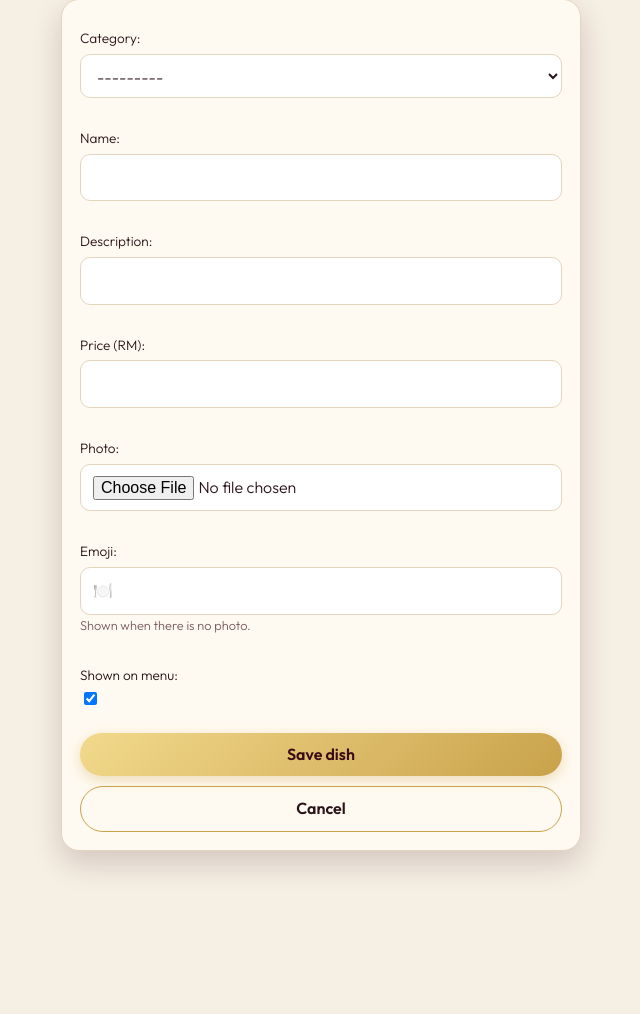
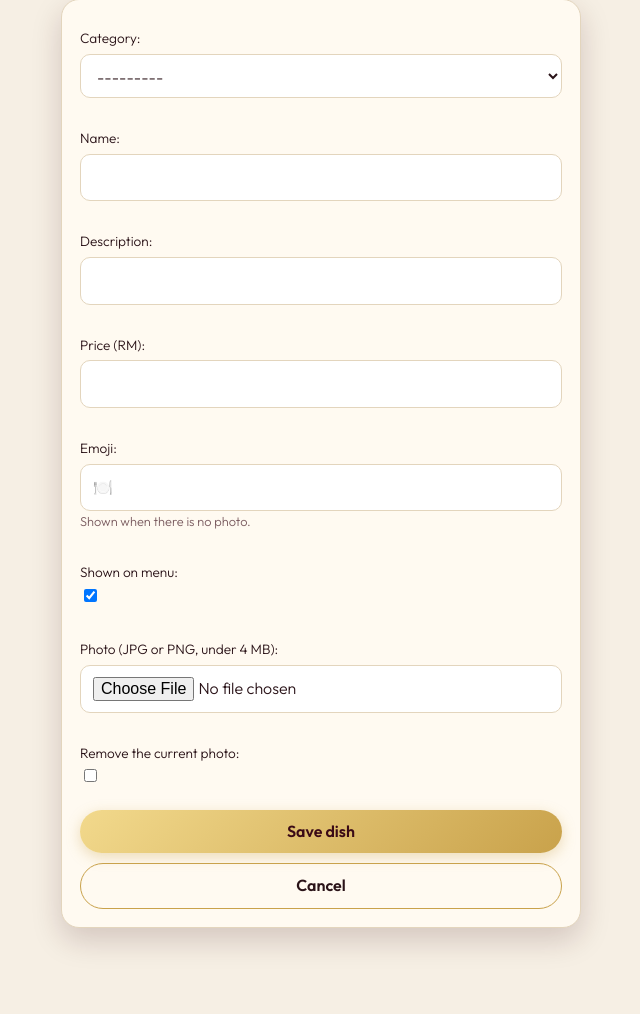
Before and after one commit to ivanchai1997/restaurant_ordering_system, a Django app: page /owner/dishes/new/ in a window 1280 px wide. Shown: the part 151-1165 px from the top of the page, without its empty margins (319-959 px from the left). Before the commit the page ends 1023 px from the top, so only its background shows below. Run offline with Django 5.2, Linux system fonts and the light colour scheme; the visitor is signed in with stand-in values (Sample User, id 1); data that the repository does not hold is empty; some libraries are stand-ins or nearby versions.

Commit message:
Store dish photos in the database

```diff
--- a/restaurant/admin.py
+++ b/restaurant/admin.py
@@ -18,6 +18,7 @@ class DishAdmin(admin.ModelAdmin):
     list_display = ("name", "category", "price", "is_available")
     list_filter = ("category", "is_available")
     search_fields = ("name",)
+    exclude = ("photo",)
 
 
 @admin.register(Table)
--- a/restaurant/forms.py
+++ b/restaurant/forms.py
@@ -12,9 +12,23 @@ class RegisterForm(UserCreationForm):
 
 
 class DishForm(forms.ModelForm):
+    new_photo = forms.ImageField(required=False, label="Photo (JPG or PNG, under 4 MB)")
+    remove_photo = forms.BooleanField(required=False, label="Remove the current photo")
+
     class Meta:
         model = Dish
-        fields = ["category", "name", "description", "price", "photo", "emoji", "is_available"]
+        fields = ["category", "name", "description", "price", "emoji", "is_available"]
+
+    def save(self, commit=True):
+        dish = super().save(commit=False)
+        upload = self.cleaned_data.get("new_photo")
+        if upload:
+            dish.set_photo(upload)
+        elif self.cleaned_data.get("remove_photo"):
+            dish.clear_photo()
+        if commit:
+            dish.save()
+        return dish
 
 
 class CustomerAuthForm(AuthenticationForm):
--- a/restaurant/models.py
+++ b/restaurant/models.py
@@ -1,5 +1,8 @@
+from io import BytesIO
+
 from django.conf import settings
 from django.db import models
+from django.urls import reverse
 
 
 class Category(models.Model):
@@ -14,14 +17,25 @@ class Category(models.Model):
         return self.name
 
 
+class DishManager(models.Manager):
+    """Never load the photo bytes unless they are asked for, so menu pages stay fast."""
+
+    def get_queryset(self):
+        return super().get_queryset().defer("photo_data")
+
+
 class Dish(models.Model):
     category = models.ForeignKey(Category, related_name="dishes", on_delete=models.PROTECT)
     name = models.CharField(max_length=100)
     description = models.CharField(max_length=250, blank=True)
     price = models.DecimalField("Price (RM)", max_digits=8, decimal_places=2)
-    photo = models.ImageField(upload_to="dishes/", blank=True, null=True)
+    photo = models.ImageField(upload_to="dishes/", blank=True, null=True)  # old field, no longer used
+    photo_data = models.BinaryField(null=True, blank=True, editable=False)  # photo is stored in the database
+    photo_version = models.PositiveIntegerField(default=0, editable=False)  # 0 means no photo
     emoji = models.CharField(max_length=8, blank=True, default="🍽️", help_text="Shown when there is no photo.")
     is_available = models.BooleanField("Shown on menu", default=True)
+
+    objects = DishManager()
 
     class Meta:
         ordering = ["category__position", "name"]
@@ -29,6 +43,34 @@ class Dish(models.Model):
 
     def __str__(self):
         return self.name
+
+    @property
+    def photo_url(self):
+        if not self.photo_version:
+            return ""
+        return f"{reverse('dish_photo', args=[self.pk])}?v={self.photo_version}"
+
+    def set_photo(self, file):
+        """Shrink the upload to a web-sized JPEG and keep it in the database (Vercel has no writable disk)."""
+        from PIL import Image, ImageOps
+
+        img = ImageOps.exif_transpose(Image.open(file))
+        if img.mode in ("RGBA", "LA", "P"):
+            img = img.convert("RGBA")
+            flat = Image.new("RGB", img.size, "white")
+            flat.paste(img, mask=img.getchannel("A"))
+            img = flat
+        else:
+            img = img.convert("RGB")
+        img.thumbnail((900, 900))
+        buffer = BytesIO()
+        img.save(buffer, "JPEG", quality=80, optimize=True)
+        self.photo_data = buffer.getvalue()
+        self.photo_version += 1
+
+    def clear_photo(self):
+        self.photo_data = None
+        self.photo_version = 0
 
 
 class Table(models.Model):
--- a/restaurant/templates/restaurant/cart.html
+++ b/restaurant/templates/restaurant/cart.html
@@ -6,7 +6,7 @@
 <div class="panel">
   {% for l in lines %}
   <div class="it">
-    <span class="em">{% if l.dish.photo %}<img src="{{ l.dish.photo.url }}" alt="">{% else %}{{ l.dish.emoji }}{% endif %}</span>
+    <span class="em">{% if l.dish.photo_url %}<img src="{{ l.dish.photo_url }}" alt="">{% else %}{{ l.dish.emoji }}{% endif %}</span>
     <b>{{ l.dish.name }}<br><small>RM {{ l.dish.price|floatformat:2 }}</small></b>
     <div class="qty">
       <form method="post" action="{% url 'cart_change' l.dish.id 'dec' %}">{% csrf_token %}<button aria-label="Less">−</button></form>
--- a/restaurant/templates/restaurant/menu.html
+++ b/restaurant/templates/restaurant/menu.html
@@ -18,7 +18,7 @@
 <div class="grid">
   {% for d in dishes %}
   <article class="card">
-    <div class="pic">{% if d.photo %}<img src="{{ d.photo.url }}" alt="{{ d.name }}" loading="lazy">{% else %}{{ d.emoji }}{% endif %}</div>
+    <div class="pic">{% if d.photo_url %}<img src="{{ d.photo_url }}" alt="{{ d.name }}" loading="lazy">{% else %}{{ d.emoji }}{% endif %}</div>
     <div class="cb">
       <h3>{{ d.name }}</h3><p>{{ d.description }}</p>
       <div class="row"><span class="price">RM {{ d.price|floatformat:2 }}</span>
--- a/restaurant/templates/restaurant/owner/dish_form.html
+++ b/restaurant/templates/restaurant/owner/dish_form.html
@@ -4,7 +4,9 @@
 <div class="narrow">
   <h2>{% if dish %}Edit {{ dish.name }}{% else %}Add a dish{% endif %}</h2>
   <form method="post" enctype="multipart/form-data" class="panel stack formgrid">
-    {% csrf_token %}{{ form.as_p }}
+    {% csrf_token %}
+    {% if dish and dish.photo_url %}<p><img class="thumb" style="width:120px;height:120px" src="{{ dish.photo_url }}" alt="Current photo"></p>{% endif %}
+    {{ form.as_p }}
     <button class="btn">Save dish</button>
     <a class="btn ghost" href="{% url 'owner_dishes' %}">Cancel</a>
   </form>
--- a/restaurant/templates/restaurant/owner/dish_list.html
+++ b/restaurant/templates/restaurant/owner/dish_list.html
@@ -9,7 +9,7 @@
   <tr><th>Dish</th><th>Category</th><th>Price</th><th>Shown</th><th></th></tr>
   {% for d in dishes %}
   <tr>
-    <td>{% if d.photo %}<img class="thumb" src="{{ d.photo.url }}" alt="">{% else %}{{ d.emoji }}{% endif %} {{ d.name }}</td>
+    <td>{% if d.photo_url %}<img class="thumb" src="{{ d.photo_url }}" alt="">{% else %}{{ d.emoji }}{% endif %} {{ d.name }}</td>
     <td>{{ d.category }}</td><td>RM {{ d.price|floatformat:2 }}</td>
     <td><form method="post" action="{% url 'owner_dish_toggle' d.pk %}">{% csrf_token %}<button class="btn ghost sm">{% if d.is_available %}Hide{% else %}Show{% endif %}</button></form></td>
     <td class="actions">
--- a/restaurant/urls.py
+++ b/restaurant/urls.py
@@ -7,6 +7,7 @@ from . import views
 
 urlpatterns = [
     path("", views.menu, name="menu"),
+    path("dish/<int:pk>/photo/", views.dish_photo, name="dish_photo"),
     path("t/<int:number>/", views.table_entry, name="table_entry"),
     path("table/set/", views.set_table, name="set_table"),
     path("cart/", views.cart_detail, name="cart"),
```
Also changed, not shown: restaurant/views.py (+10 -1 lines), restaurant/migrations/0002_dish_photo_data_dish_photo_version.py (added).
